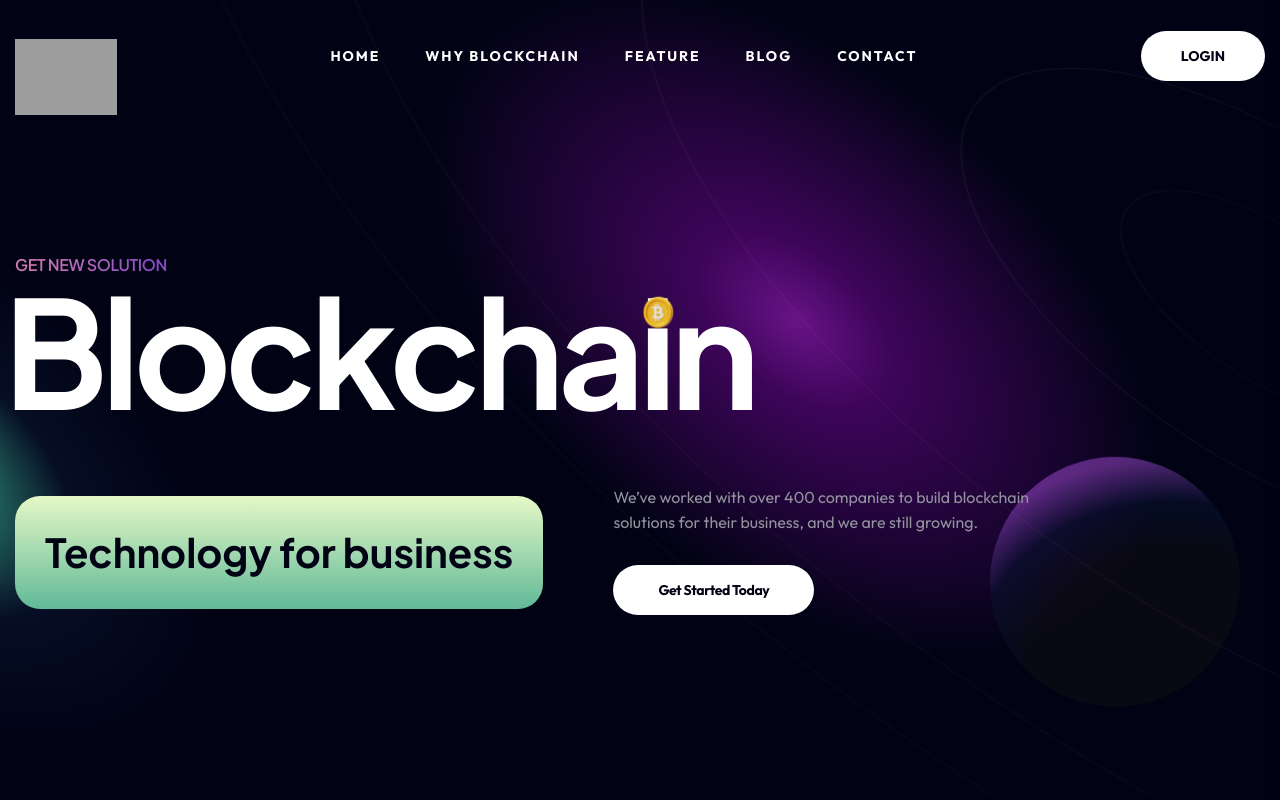
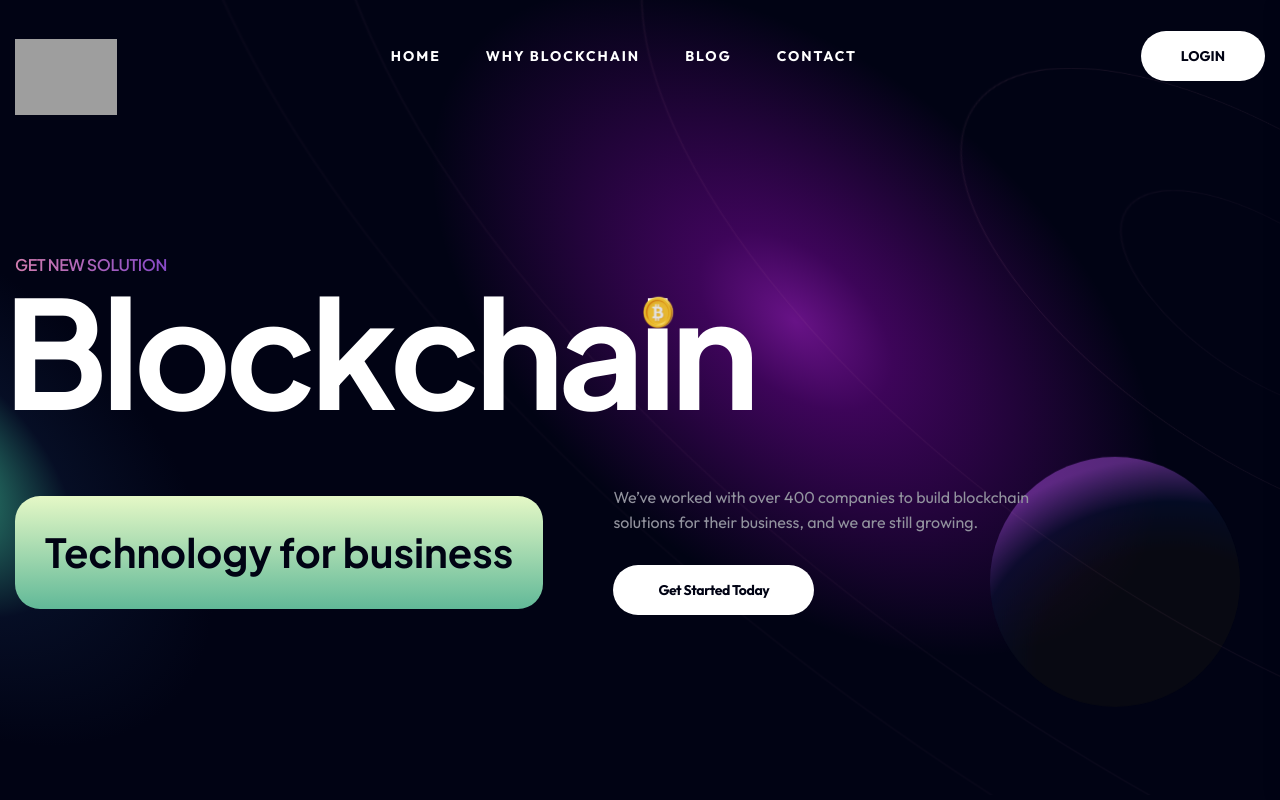
Before and after one commit to ThusithaHerath/nft-predictor-frontend, a React (Vite) app: page /home-two in a window 1280 px wide. Shown: the top 800 px of the page. Built offline with nearby package versions, Linux system fonts and the light colour scheme; grey boxes are pictures that could not be loaded.

Commit message:
show locations on google map

```diff
--- a/src/layouts/headers/Menu/MobileMenuTwo.tsx
+++ b/src/layouts/headers/Menu/MobileMenuTwo.tsx
@@ -41,9 +41,9 @@ const MobileMenusTwo = ({ setIsActive }: any) => {
          <li onClick={closeSidebar}>
             <HashLink onClick={() => setNavClick(!navClick)} to="/home-two/#blockchain" className="section-link">Why Blockchain</HashLink>
          </li>
-         <li onClick={closeSidebar}>
+         {/* <li onClick={closeSidebar}>
             <HashLink onClick={() => setNavClick(!navClick)} to="/home-two/#feature" className="section-link">Feature</HashLink>
-         </li>
+         </li> */}
          <li className="menu-item-has-children">
             <Link onClick={() => setNavClick(!navClick)} to="#" className="section-link">Blog</Link>
             <div className={`dropdown-btn ${navTitle === "Blog" ? "open" : ""}`}
--- a/src/layouts/headers/Menu/NavMenuTwo.tsx
+++ b/src/layouts/headers/Menu/NavMenuTwo.tsx
@@ -20,7 +20,7 @@ const NavMenuTwo = () => {
                 </ul>
             </li>
             <li><HashLink to="/home-two/#blockchain" className="section-link">Why Blockchain</HashLink></li>
-            <li><HashLink to="/home-two/#feature" className="section-link">Feature</HashLink></li>
+            {/* <li><HashLink to="/home-two/#feature" className="section-link">Feature</HashLink></li> */}
             <li><Link onClick={() => setNavClick(!navClick)} to="#" className="section-link"> Blog</Link>
                 <ul className="sub-menu">
                     <li><Link onClick={() => setNavClick(!navClick)} to="/blog"> Blog</Link></li>
```
